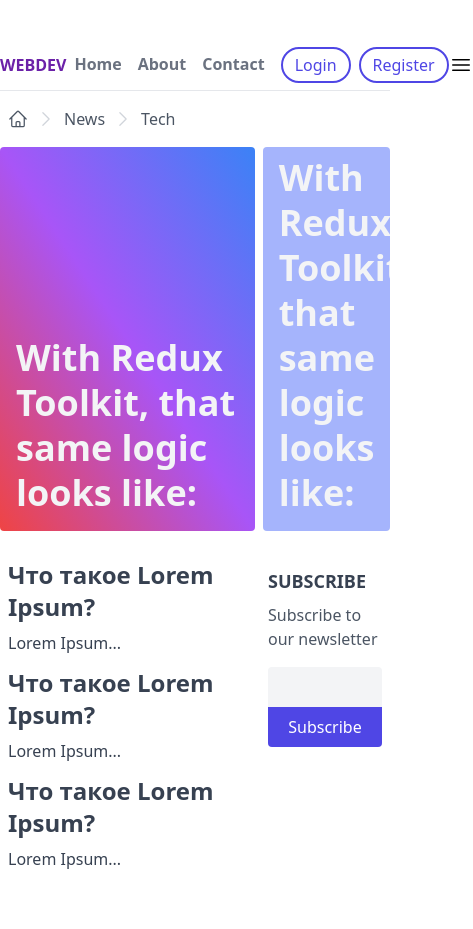
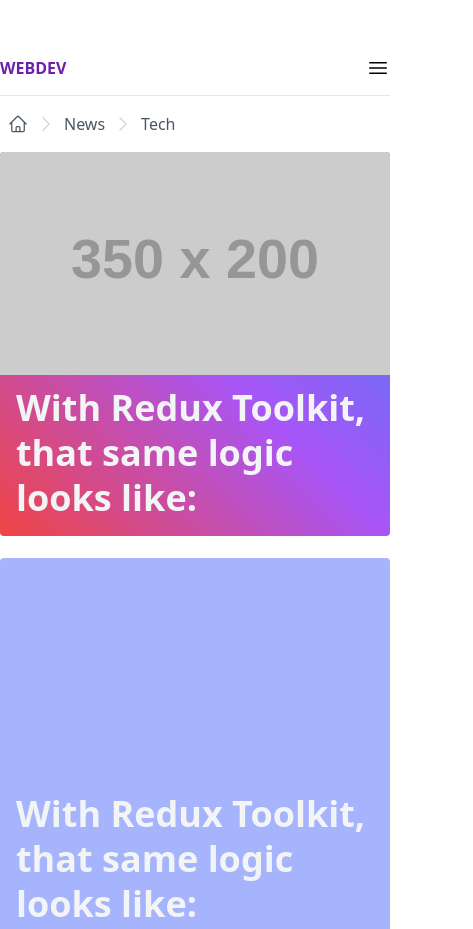
Before and after one commit to DimasPng/tailwindlearn, a website: page index.html in a window 390 px wide. Shown: the top 929 px of the page, 473 px wide, since content can reach past the window. Drawn offline with Linux system fonts and the light colour scheme; placeholder pictures from the web are drawn by us.

Commit message:
dark mode set

```diff
--- a/index.html
+++ b/index.html
@@ -1,5 +1,5 @@
 <!doctype html>
-<html lang="en">
+<html lang="en" class="dark">
   <head>
     <meta charset="UTF-8" />
     <meta
@@ -11,22 +11,24 @@
     <title>Document</title>
   </head>
 
-  <body>
+  <body class="bg-white dark:bg-indigo-600">
     <div class="max-w-screen-xl mx-auto">
-      <header class="mt-10 border-b flex items-center justify-between">
+      <header class="mt-10 border-b flex items-center justify-between h-14">
         <a class="uppercase font-bold text-purple-800" href="">webDev</a>
-        <nav class="flex items-center">
+        <nav class="hidden md:flex items-center">
           <ul class="inline-flex items-center">
             <li><a class="header-link" href="#">Home</a></li>
             <li><a class="header-link" href="#">About</a></li>
             <li><a class="header-link" href="#">Contact</a></li>
           </ul>
           <ul class="inline-flex items-center">
-            <li><button class="header-btn">Login</button></li>
+            <li>
+              <button class="header-btn">Login</button>
+            </li>
             <li><button class="header-btn">Register</button></li>
           </ul>
         </nav>
-        <button>
+        <button class="inline-block md:hidden">
           <svg
             xmlns="http://www.w3.org/2000/svg"
             fill="none"
@@ -97,11 +99,19 @@
           <a class="text-gray-600 hover:text-gray-900" href="#">Tech</a>
         </div>
       </div>
-      <section class="px2 flex space-x-2">
+      <section class="px2 lg:flex lg:space-x-2">
         <a
           href="#"
-          class="w-2/3 bg-gradient-to-tr from-red-500 via-purple-500 to-blue-500 hover:via-purple-500/50 h-96 mb-4 relative rounded inline-block overflow-hidden"
+          class="w-full lg:w-2/3 bg-gradient-to-tr from-red-500 via-purple-500 to-blue-500 hover:via-purple-500/50 h-96 mb-4 relative rounded inline-block overflow-hidden"
         >
+          <div
+            class="absolute left-0 top-0 w-full h-full object-cover z-10 bg-gradient-to-b from-black/10 to-black/70"
+          ></div>
+          <img
+            class="absolute left-0 top-0 w-full h-full object-cover"
+            src="https://fakeimg.pl/350x200/?text=Hello"
+            alt="test"
+          />
           <div class="p-4 absolute bottom-0 left-0 z-20">
             <h2 class="text-4xl font-semibold text-gray-100 leading-tight">
               With Redux Toolkit, that same logic looks like:
@@ -110,7 +120,7 @@
         </a>
         <a
           href="#"
-          class="w-1/3 bg-indigo-300 h-96 mb-4 relative rounded inline-block overflow-hidden"
+          class="w-full lg:w-1/3 bg-indigo-300 h-96 mb-4 relative rounded inline-block overflow-hidden"
         >
           <div class="p-4 absolute bottom-0 left-0 z-20">
             <h2 class="text-4xl font-semibold text-gray-100 leading-tight">
@@ -119,8 +129,8 @@
           </div>
         </a>
       </section>
-      <main class="flex">
-        <div class="w-2/3">
+      <main class="lg:flex">
+        <div class="w-full lg:w-2/3">
           <section class="px-2">
             <div class="flex">
               <div>
@@ -167,7 +177,7 @@
             </ul>
           </div>
         </div>
-        <div class="w-1/3 px-2">
+        <div class="w-full lg:w-1/3 px-2">
           <div class="my-5">
             <h5 class="font-bold text-lg uppercase text-gray-700 mb-2">
               Subscribe
@@ -186,8 +196,8 @@
         </div>
       </main>
       <footer class="border-t mt-10 ry-10 px-2">
-        <div class="flex">
-          <div class="w-2/5">
+        <div class="md:flex">
+          <div class="w-full md:w-2/5">
             <h6 class="font-semibold text-purple-700 mb-4">Company</h6>
             <ul>
               <li
@@ -202,7 +212,7 @@
               </li>
             </ul>
           </div>
-          <div class="w-2/5">
+          <div class="w-full md:w-2/5">
             <h6 class="font-semibold text-purple-700 mb-4">About us</h6>
             <ul>
               <li
@@ -217,7 +227,7 @@
               </li>
             </ul>
           </div>
-          <div class="w-1/5">
+          <div class="w-full md:w-1/5">
             <h6 class="font-semibold text-purple-700 mb-4">Contact us</h6>
             <ul>
               <li
--- a/src/main.css
+++ b/src/main.css
@@ -3,15 +3,15 @@
 @tailwind utilities;
 
 .header-link {
-    @apply text-gray-500 font-semibold inline-block py-3 px-2 border-b-2 border-transparent hover:text-purple-800 hover:border-purple-800 decoration-gray-700 underline-offset-2
+    @apply transition-all duration-300 text-gray-500 font-semibold inline-block py-3 px-2 border-b-2 border-transparent hover:text-purple-800 hover:border-purple-800 decoration-gray-700 underline-offset-2
 }
 
 .header-btn {
-    @apply ml-2 py-1 px-3 border-2 rounded-full border-indigo-600 text-indigo-600 hover:text-white hover:bg-indigo-800 focus:outline-none focus:ring focus:ring-violet-300
+    @apply transition-all duration-300 ml-2 py-1 px-3 border-2 rounded-full border-indigo-600 text-indigo-600 hover:text-white hover:bg-indigo-800 focus:outline-none focus:ring focus:ring-violet-300
 }
 
 @layer components {
     .pagination-item {
-        @apply inline-block py-1 px-3 border border-gray-300 text-gray-500 hover:bg-gray-100 hover:text-gray-700
+        @apply transition-all duration-300 inline-block py-1 px-3 border border-gray-300 text-gray-500 hover:bg-gray-100 hover:text-gray-700
     }
 }
--- a/tailwind.config.js
+++ b/tailwind.config.js
@@ -1,8 +1,9 @@
 /** @type {import('tailwindcss').Config} */
 module.exports = {
+  darkMode: "class",
   content: ["./index.html"],
   theme: {
     extend: {},
   },
   plugins: [],
-}
+};
```
Also changed, not shown: public/styles.css.
